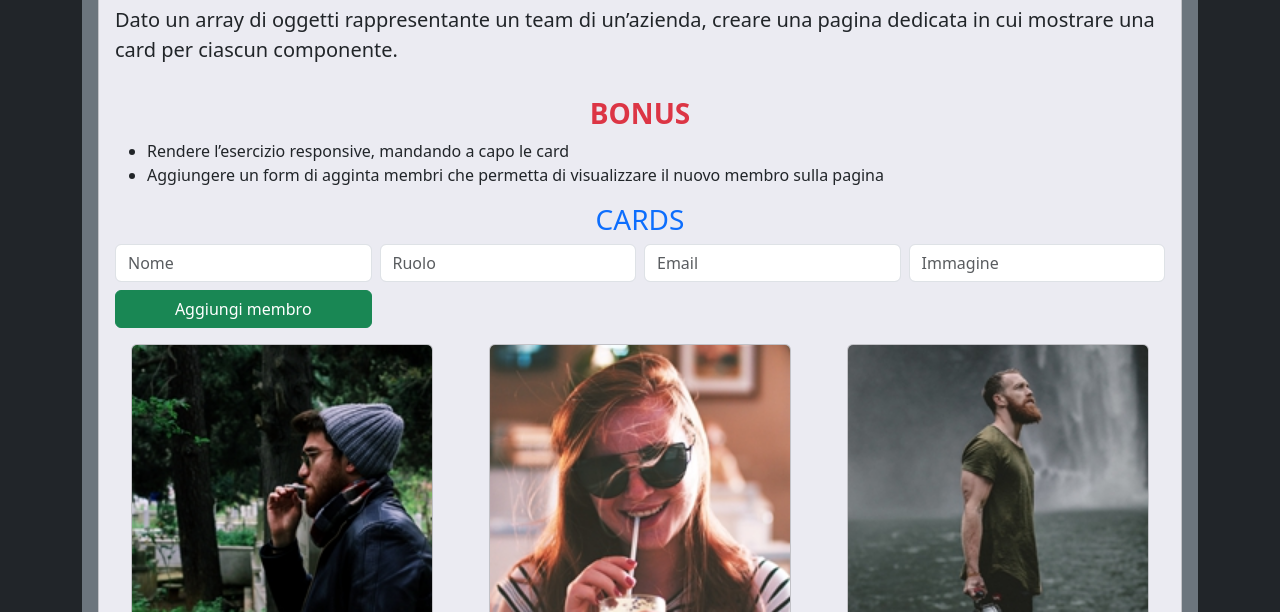
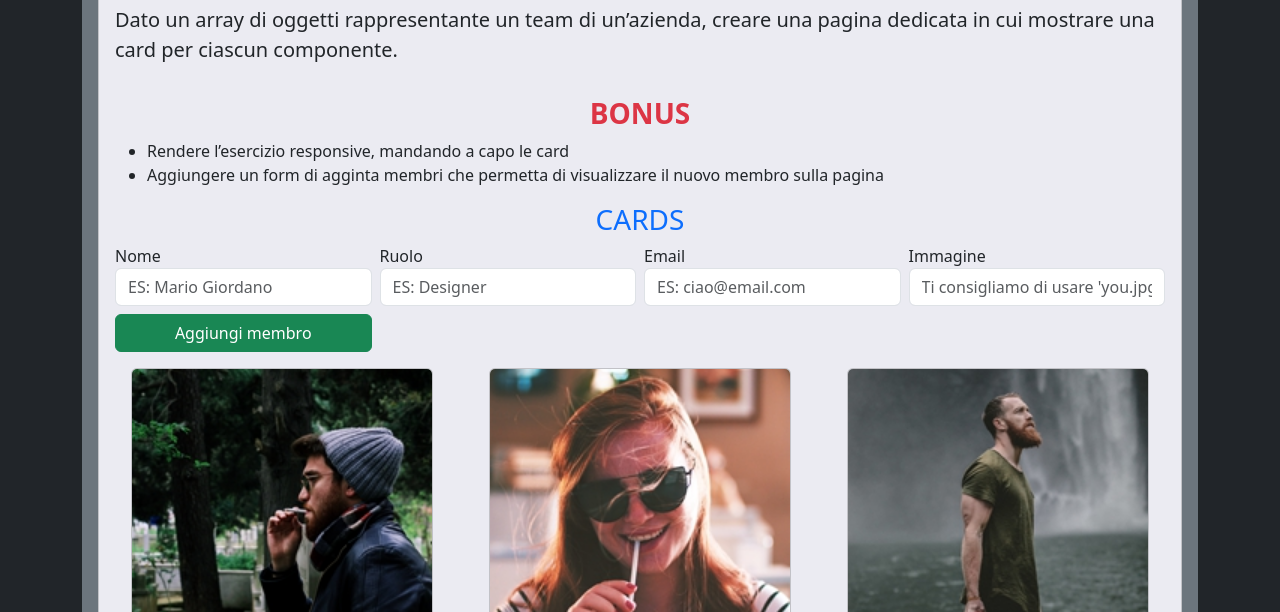
Before and after one commit to antonioferrigno28/js-our-team, a plain HTML site: page index.html in a window 1280 px wide. Both pictures are taken after a click on the button "Aggiungi membro". Shown: the part 188-800 px from the top of the page. Drawn offline with nearby package versions, Linux system fonts and the light colour scheme.

Commit message:
Bonus form done!

```diff
--- a/JS/script.js
+++ b/JS/script.js
@@ -1,7 +1,7 @@
 // Dato un array di oggetti rappresentante un team di un’azienda, creare una pagina dedicata in cui mostrare una card per ciascun componente.
 // Bonus
 // Rendere l’esercizio responsive, mandando a capo le card
-// Aggiungere un form di agginta membri che permetta di visualizzare il nuovo membro sulla pagina
+// Aggiungere un form di aggiunta membri che permetta di visualizzare il nuovo membro sulla pagina
 
 const teamMembers = [
   {
@@ -46,6 +46,11 @@ const teamMembers = [
 //ELABORAZIONE
 
 const cardsGrid = document.getElementById("cards-grid");
+const nameInput = document.getElementById("name-input");
+const roleInput = document.getElementById("role-input");
+const emailInput = document.getElementById("email-input");
+const imgInput = document.getElementById("img-input");
+const addButton = document.getElementById("add-button");
 
 for (let i = 0; i < teamMembers.length; i++) {
   cardsGrid.innerHTML += `
@@ -66,3 +71,26 @@ for (let i = 0; i < teamMembers.length; i++) {
 }
 
 //ELABORAZIONE BONUS FORM AGGIUNTA MEMBRO
+
+addButton.addEventListener("click", () => {
+  cardsGrid.innerHTML += `
+ <div class="col">
+              <div class="card text-center m-3">
+                <img
+                  src="./img/${imgInput.value}"
+                  alt="${nameInput.value}"
+                  class="img-fluid card-img"
+                />
+                <div class="card-body">
+                  <h5 class="card-title">${nameInput.value}</h5>
+                  <h5 class="card-text">${roleInput.value}</h5>
+                  <h5 class="card-text">${emailInput.value}</h5>
+                </div>
+              </div>
+            </div>`;
+
+  nameInput.value = "";
+  roleInput.value = "";
+  emailInput.value = "";
+  imgInput.value = "";
+});
--- a/index.html
+++ b/index.html
@@ -44,42 +44,46 @@
           <h3 class="text-center text-primary">CARDS</h3>
           <div class="row g-2">
             <div class="col-sm-12 col-md-6 col-lg-3">
+              <label for="name-input">Nome</label>
               <input
                 type="text"
                 class="form-control"
-                id="nameInput"
-                placeholder="Nome"
+                id="name-input"
+                placeholder="ES: Mario Giordano"
               />
             </div>
             <div class="col-sm-12 col-md-6 col-lg-3">
+              <label for="role-input">Ruolo</label>
               <input
                 type="text"
                 class="form-control"
-                id="roleInput"
-                placeholder="Ruolo"
+                id="role-input"
+                placeholder="ES: Designer"
               />
             </div>
             <div class="col-sm-12 col-md-6 col-lg-3">
+              <label for="email-input">Email</label>
               <input
                 type="text"
                 class="form-control"
-                id="emailInput"
-                placeholder="Email"
+                id="email-input"
+                placeholder="ES: ciao@email.com"
               />
             </div>
             <div class="col-sm-12 col-md-6 col-lg-3">
+              <label for="img-input">Immagine</label>
               <input
                 type="text"
                 class="form-control"
-                id="imgInput"
-                placeholder="Immagine"
+                id="img-input"
+                placeholder="Ti consigliamo di usare 'you.jpg'"
               />
             </div>
             <div class="col-sm-12 col-md-6 col-lg-3">
               <button
                 type="button"
                 class="btn btn-success w-100"
-                id="addButton"
+                id="add-button"
               >
                 Aggiungi membro
               </button>
```
Also changed, not shown: img/you.jpg (added).
